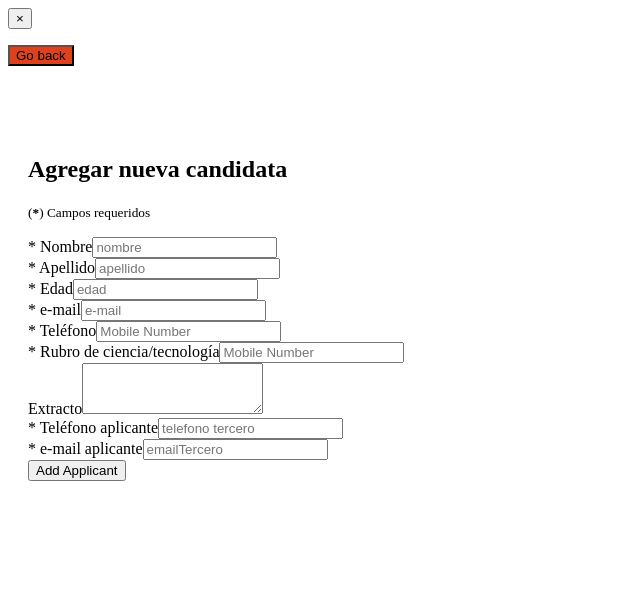
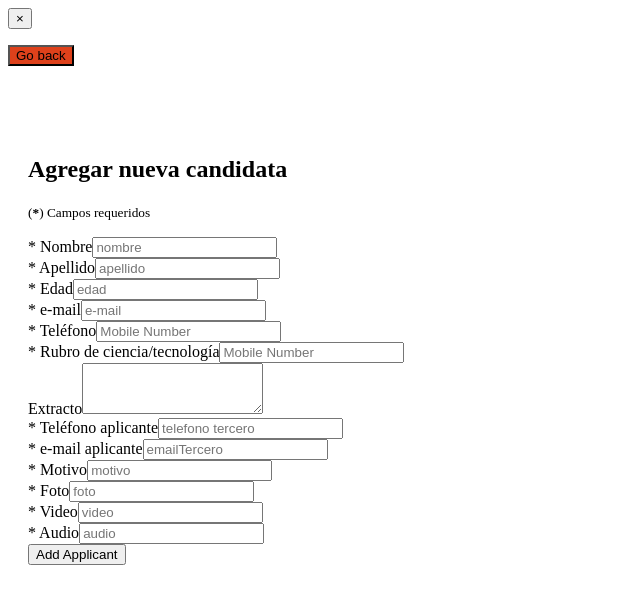
Before and after one commit to FernandoLlallire/team-9, a React app in the folder front/: page /addCandidate in a window 1280 px wide. Shown: the top 604 px of the page, without its empty margins (0-640 px from the left). Built offline with nearby package versions, Linux system fonts and the light colour scheme; the HTML template or start-up script is replaced by a standard one.

Commit message:
candidata

```diff
--- a/front/src/components/AddCandidateComp.jsx
+++ b/front/src/components/AddCandidateComp.jsx
@@ -67,6 +67,22 @@ const candidate = (props) => {
               <label htmlFor="number">* e-mail aplicante</label>
               <input onChange={props.onChange} type="tel" className="form-control inputLogin" id="mail_tercero" placeholder="emailTercero" name='telefono_tercero' />
             </div>
+            <div className="form-group">
+              <label htmlFor="number">* Motivo</label>
+              <input onChange={props.onChange} type="tel" className="form-control inputLogin" id="motivo" placeholder="motivo" name='motivo_post' />
+            </div>
+            <div className="form-group">
+              <label htmlFor="number">* Foto</label>
+              <input onChange={props.onChange} type="tel" className="form-control inputLogin" id="foto" placeholder="foto" name='foto' />
+            </div>
+            <div className="form-group">
+              <label htmlFor="number">* Video</label>
+              <input onChange={props.onChange} type="tel" className="form-control inputLogin" id="video" placeholder="video" name='video' />
+            </div>
+            <div className="form-group">
+              <label htmlFor="number">* Audio</label>
+              <input onChange={props.onChange} type="tel" className="form-control inputLogin" id="audio" placeholder="audio" name='audio' />
+            </div>
             <div>
               <button onSubmit={props.onSubmit} type="submit" className="btn boton btn-lg botonLogin btn-primary" data-toggle="modal" data-target="#exampleModal">Add Applicant</button>
               {/* <button onClick={() => props.onClick()} className="btn boton btn-lg botonLogin btn-primary" >View All Candidates</button> */}
```
